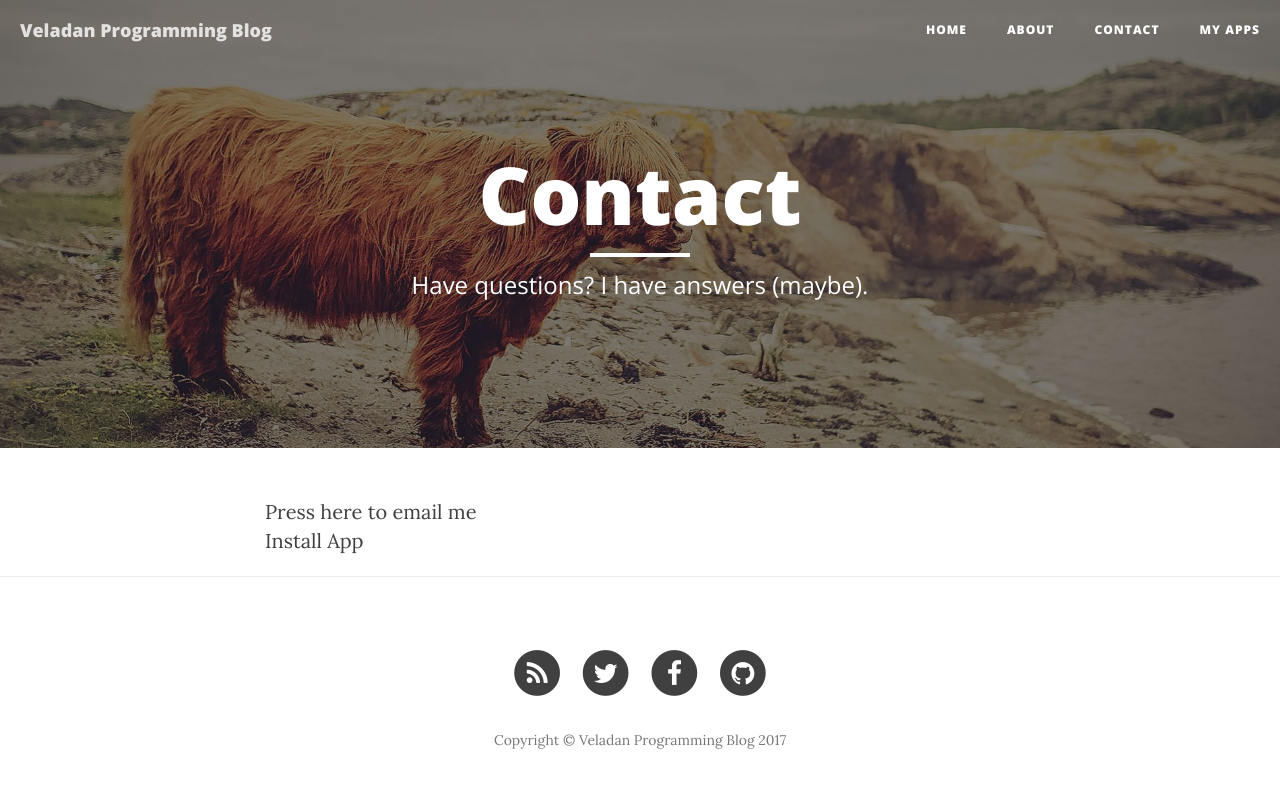
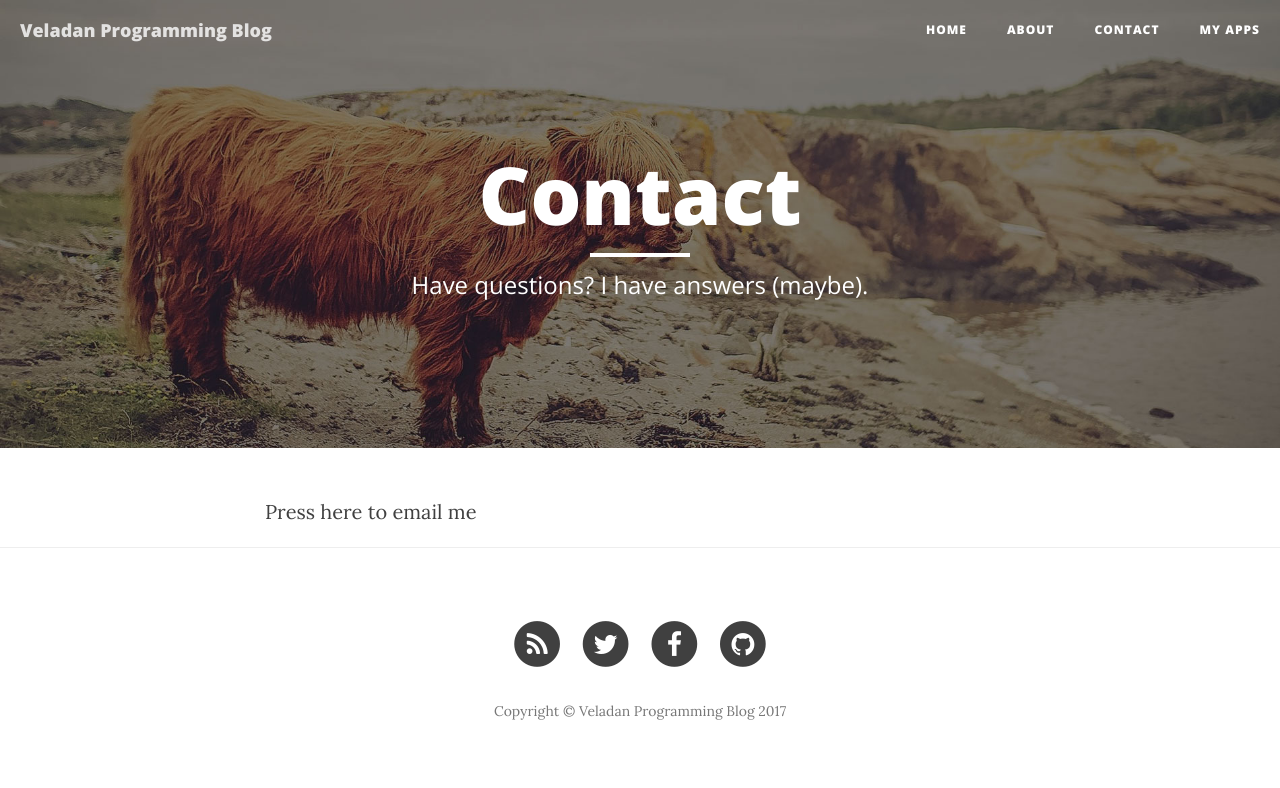
Before and after one commit to madcato/madcato.github.io, a Jekyll site: the page built from contact.html, in a window 1280 px wide. Shown: the top 788 px of the page. Built offline with Jekyll 4.4.1, drawn with Linux system fonts in a browser that asks for light colours; nearby versions of some CDN libraries; a script that is not in the unit is left out; comment, search, counter and statistics services are not loaded.

Commit message:
Deleted test data

```diff
--- a/contact.html
+++ b/contact.html
@@ -12,8 +12,6 @@ header-img: "img/contact-bg.jpg"
 <script type="IN/MemberProfile" data-id="https://www.linkedin.com/in/veladan" data-format="inline" data-related="false"></script>
 </div>
 
-<a href="itms-services://?action=download-manifest&url=https://blog.veladan.org/assets/demo.plist">Install App</a>
-
 <!-- Nubelo Profile Wiget: Ubicar el div en la zona de tu layout donde quieras visualizarlo -->
 <div id="nubelo-profile-widget"></div>
 <!-- //NUBELO Profile Widget: pegar antes del cierre del </body>-->
```
Also changed, not shown: 1 other file.
